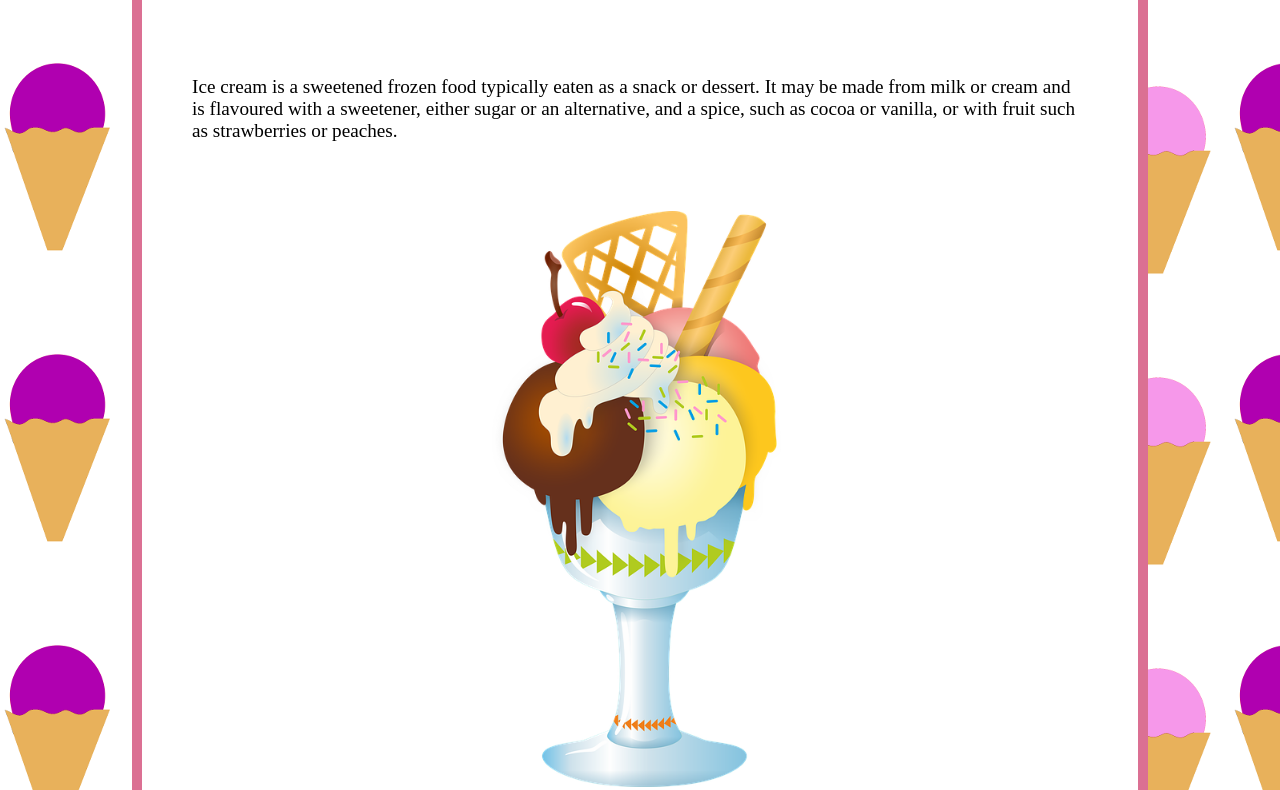
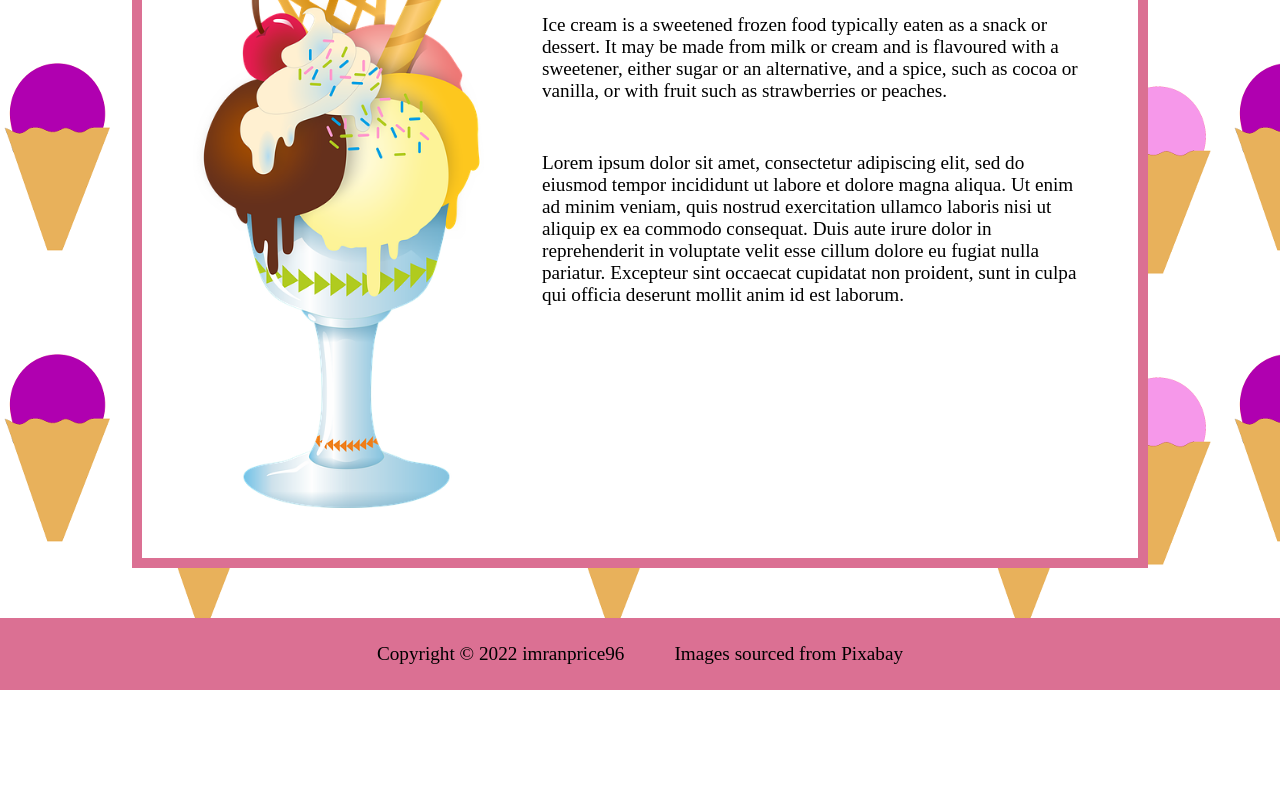
Before and after one commit to imranprice96/restaurant-page, a website built with webpack: page dist/index.html in a window 1280 px wide. Shown: the part 245-1035 px from the top of the page. After the commit the page ends 935 px from the top, so only its background shows below. Built offline with nearby package versions, Linux system fonts and the light colour scheme.

Commit message:
Refactor header into module
Edit styles for content div

```diff
--- a/src/index.js
+++ b/src/index.js
@@ -1,7 +1,8 @@
 import pageLoad from './modules/pageLoad';
 import loadFooter from './modules/footerLoad';
+import loadHeader from './modules/headerLoad';
 
-
+loadHeader();
 pageLoad();
 loadFooter();
 
--- a/src/modules/footerLoad.js
+++ b/src/modules/footerLoad.js
@@ -1,7 +1,7 @@
 import '../style.css';
 
 const loadFooter = () => {
-    const footer = document.createElement('footer');
+    //const footer = document.createElement('footer');
     const div = document.createElement('div');
     const p1 = document.createElement('p');
     const p2 = document.createElement('p');
@@ -13,9 +13,9 @@ const loadFooter = () => {
 
     div.appendChild(p1);
     div.appendChild(p2);
-    footer.appendChild(div);
+    //footer.appendChild(div);
 
-    document.body.appendChild(footer);
+    document.body.appendChild(div);
 };
 
 export default loadFooter;
--- a/src/modules/headerLoad.js
+++ b/src/modules/headerLoad.js
@@ -0,0 +1,27 @@
+import '../style.css';
+
+const loadHeader = () => {
+    const header = document.createElement('header');
+    const nav = document.createElement('nav');
+    const d1 = document.createElement('div');
+    const d2 = document.createElement('div');
+    const d3 = document.createElement('div');
+
+    d1.textContent = 'Home';
+    d2.textContent = 'Menu';
+    d3.textContent = 'Contact';
+
+    nav.appendChild(d1);
+    nav.appendChild(d2);
+    nav.appendChild(d3);
+
+    nav.classList.add('nav');
+
+    header.appendChild(nav);
+    header.classList.add('header');
+
+    document.body.prepend(header);
+
+};
+
+export default loadHeader;
--- a/src/modules/pageLoad.js
+++ b/src/modules/pageLoad.js
@@ -5,18 +5,39 @@ const pageLoad = () => {
     const content = document.getElementById('content');
     const title = document.createElement('h1');
     const info = document.createElement('p');
+    const info2 = document.createElement('p');
+    const div = document.createElement('div');
     const img = new Image();
     img.src = ice3;
 
     title.classList.add('content-title');
-    info.classList.add('content-info');
+    div.classList.add('content-info');
     img.classList.add('content-img');
 
     title.textContent = 'Icecream Zone';
-    info.textContent = "Ice cream is a sweetened frozen food typically eaten as a snack or dessert. It may be made from milk or cream and is flavoured with a sweetener, either sugar or an alternative, and a spice, such as cocoa or vanilla, or with fruit such as strawberries or peaches.";
-    content.appendChild(title);
-    content.appendChild(info);
+
+
+
+    info.textContent = "Ice cream is a sweetened frozen food typically \
+                        eaten as a snack or dessert. It may be made from milk \
+                        or cream and is flavoured with a sweetener, either sugar\
+                         or an alternative, and a spice, such as cocoa or vanilla, \
+                         or with fruit such as strawberries or peaches.";
+
+    info2.textContent = "Lorem ipsum dolor sit amet, consectetur adipiscing elit, \
+                        sed do eiusmod tempor incididunt ut labore et dolore magna aliqua. \
+                        Ut enim ad minim veniam, quis nostrud exercitation ullamco \
+                        laboris nisi ut aliquip ex ea commodo consequat. \
+                        Duis aute irure dolor in reprehenderit in voluptate velit \
+                        esse cillum dolore eu fugiat nulla pariatur. \
+                        Excepteur sint occaecat cupidatat non proident, \
+                        sunt in culpa qui officia deserunt mollit anim id est laborum."
+
+    div.appendChild(title);
+    div.appendChild(info)
+    div.appendChild(info2);
     content.appendChild(img);
+    content.appendChild(div);
 };
 
 export default pageLoad;
--- a/src/style.css
+++ b/src/style.css
@@ -10,13 +10,13 @@ body {
 
 #content {
     display: flex;
-    flex-direction: column;
     background-color: white;
     padding: 50px;
     width: min(70vw, 1200px);
     align-items: center;
     border: 10px solid palevioletred;
     gap: 50px;
+    margin: 50px 0 50px 0;
 }
 
 .content-title{
@@ -24,43 +24,51 @@ body {
 }
 
 .content-info{
+    display: flex;
+    flex-direction: column;
     font-size: 1.2rem;
+    gap: 50px;
+    align-items: flex-start;
+    height: 100%;
+}
+
+.content-info h1, p{
+    margin: 0;
 }
 
 .content-img{
-    height: 50%;
-    width: 50%;
-    object-fit: contain;
+    max-width: 300px;
 }
 
 
+
 /*----------------------------------*/
-nav{
+.nav{
     display: flex;
     gap: 50px;
     font-size: 1.2rem;
     justify-content: center;
 }
 
-header{
+.header{
+    display: flex;
+    align-items: center;
+    justify-content: center;
     background-color: palevioletred;
-    margin-bottom: 50px;
     padding: 20px;
     width: 100%;
 }
 
 /*----------------------------------*/
 /* FOOTER */
-footer{
+.footer-div{
     background-color: palevioletred;
     margin-top: auto;
     width: 100%;
-}
-
-.footer-div{
     display: flex;
     justify-content: center;
     gap: 50px;
     font-size: 1.2rem;
+    padding: 25px;
 }
 /*----------------------------------*/
```
Also changed, not shown: dist/index.html, dist/main.js.
